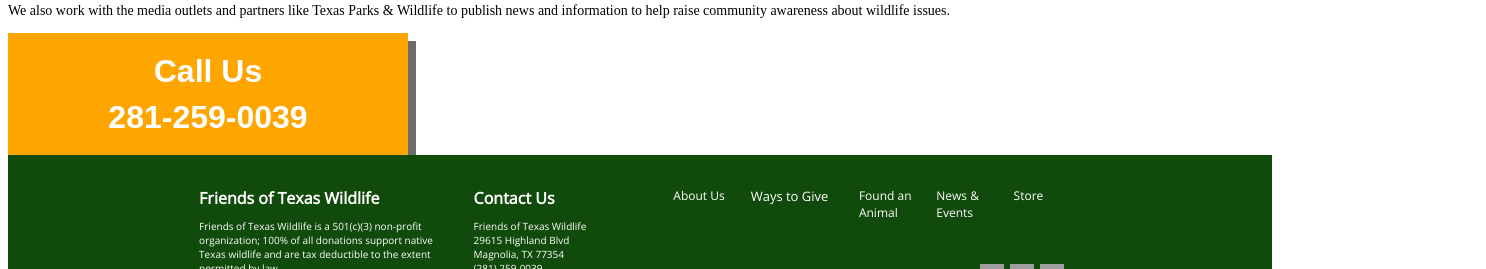
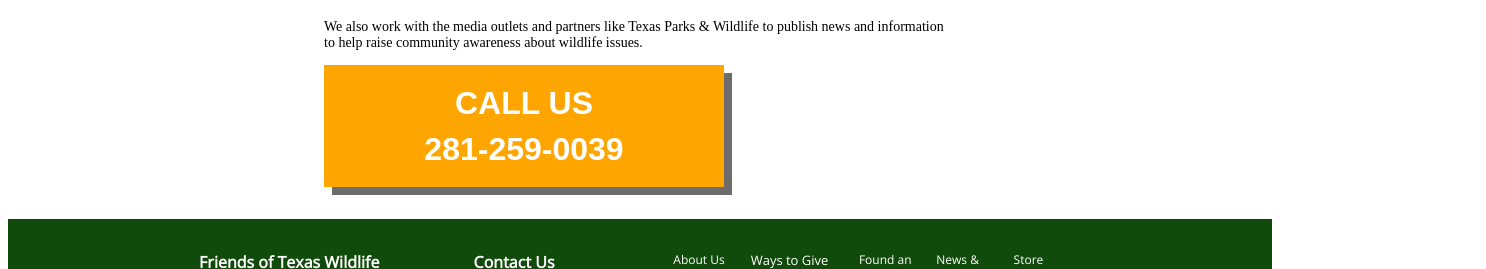
Before and after one commit to rice-apps/ftwl2019, a Next.js app: page /education-and-outreach in a window 1280 px wide. Shown: the part 1046-1315 px from the top of the page, 1486 px wide, since content can reach past the window. Built offline with nearby package versions, Linux system fonts and the light colour scheme; grey boxes are pictures that could not be loaded; a web font is replaced by a local one.

Commit message:
added some formatting for the education/outreach page

```diff
--- a/components/community-outreach-info/communityoutreach.js
+++ b/components/community-outreach-info/communityoutreach.js
@@ -2,13 +2,31 @@
 import Animal from '../found-animal-single/Animal.js'
 import Community from '../community-outreach-info/community.json'
 import ColoredCard from '../util/ColoredCard.js'
+import {Flex, Box, Button} from 'rebass';
+
 
 function CommunityOutreach() {
     return (
         <div>
             <Title title="Education and Community Outreach"></Title>
-            <Animal animal={Community}/>
-            <ColoredCard cardcolor="orange" cardwidth="400px" line1text="Call Us" line2text="281-259-0039" />
+            <Flex>
+                <Box width={1/4}></Box>
+                <Box width={1/2}>
+                    <Animal animal={Community}/>
+                </Box>
+                <Box width={1/4}></Box>
+            </Flex>
+            <Flex>
+                <Box width={1/4}></Box>
+                <Box width={1/2}>
+                    <ColoredCard cardcolor="orange" cardwidth="400px" line1text="CALL US" line2text="281-259-0039" />
+                </Box>
+                <Box width={1/4}></Box>
+            </Flex>
+            <Flex>
+                <p> </p>
+            </Flex>
+
         </div>
     );
 }
```
